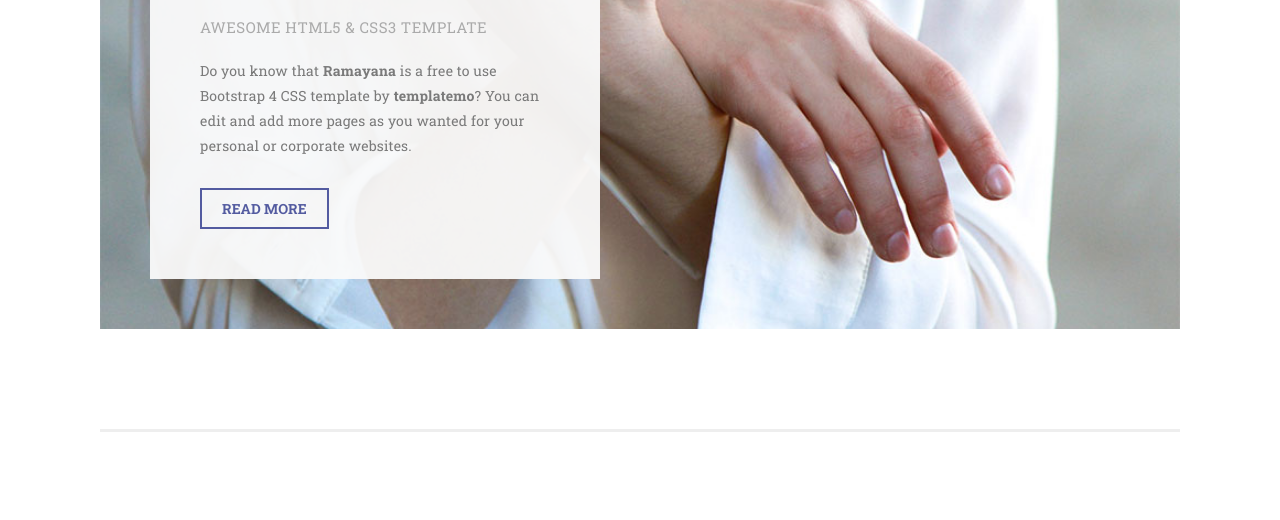
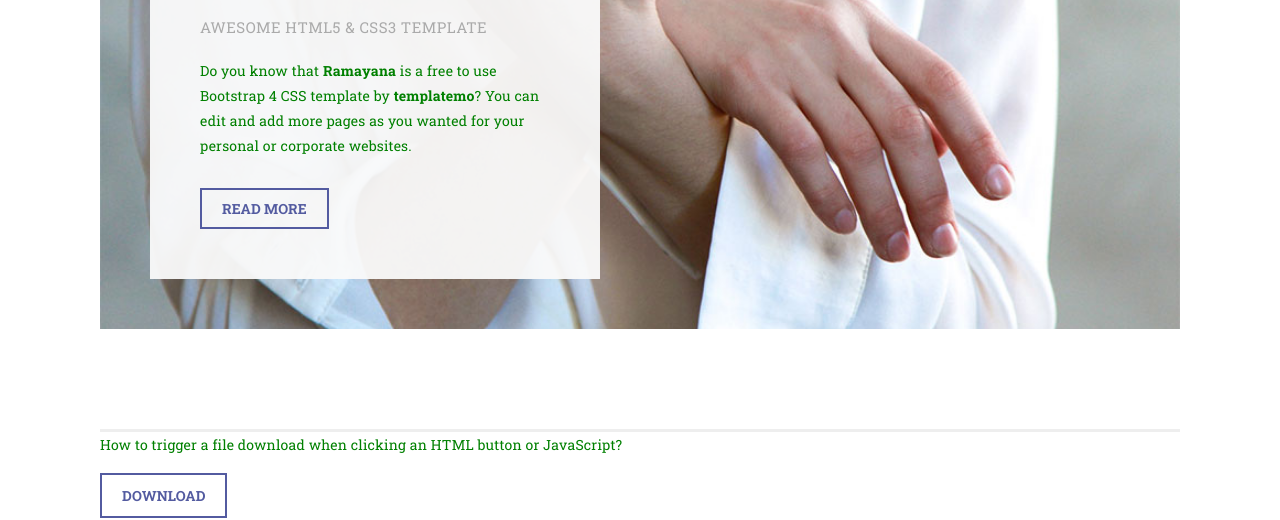
Before and after one commit to TALLAPAKAABHISHEK/TALLAPAKAABHISHEK.github.io, a plain HTML site: page index.html in a window 1280 px wide. Shown: the part 441-961 px from the top of the page. Drawn offline with Linux system fonts and the light colour scheme.

Commit message:
Update index.html

```diff
--- a/index.html
+++ b/index.html
@@ -65,6 +65,47 @@ https://templatemo.com/tm-529-ramayana
               </div>
             </section>
 
+      <style>
+
+         p {
+
+         color: green;
+
+         }
+
+      </style>
+
+      <p>How to trigger a file download when
+
+         clicking an HTML button or JavaScript?
+
+      <p>
+
+         <!-- GFG is the name of the
+
+            file to be downloaded-->
+
+         <!-- In order to run the code,
+
+            the location of the file
+
+            "geeksforgeeks.png" needs to
+
+            be changed to your local directory,
+
+            both the HTML and downloadable file
+
+            needs to be present in the same directory -->
+
+         <a href="shortcodes.html" download>
+
+         <button type="button">Download</button>
+
+         </a>
+
+   </body>
+
+</html>
             <!-- Services -->
             <section class="services">
               <div class="container-fluid">
```
